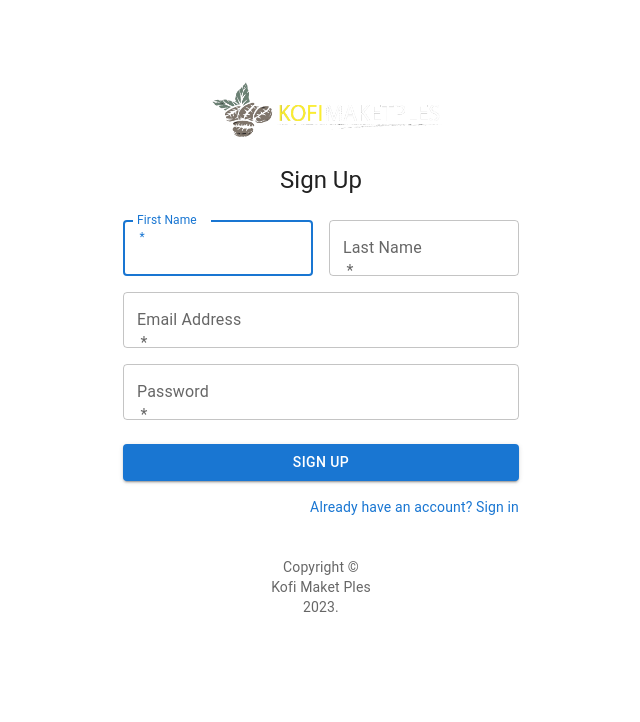
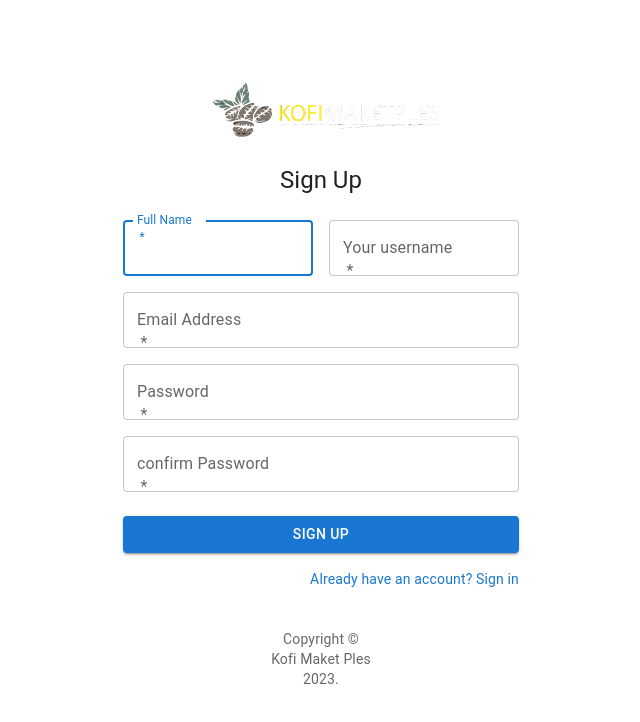
Before and after one commit to jangap411/coffee-market, a React (Create React App) app in the folder client/: page /signup in a window 1280 px wide. Shown: the top 722 px of the page, without its empty margins (319-959 px from the left). Built offline with nearby package versions, Linux system fonts and the light colour scheme.

Commit message:
Added register function with API

```diff
--- a/client/src/pages/register/SignUp.jsx
+++ b/client/src/pages/register/SignUp.jsx
@@ -1,3 +1,4 @@
+import { useState } from "react";
 import Button from "@mui/material/Button";
 import CssBaseline from "@mui/material/CssBaseline";
 import TextField from "@mui/material/TextField";
@@ -9,17 +10,32 @@ import Container from "@mui/material/Container";
 import { createTheme, ThemeProvider } from "@mui/material/styles";
 import { logo } from "../../assets";
 import Copyright from "../../components/Copyright";
+import { axiosInstance } from "../../utils/axiosHeader";
 
 const defaultTheme = createTheme();
 
 const SignUp = () => {
-  const handleSubmit = (event) => {
+  // state
+  const [password, setPassword] = useState("");
+  const [confirmPassword, setConfirmPassword] = useState("");
+  const [username, setUsername] = useState("");
+  const [name, setName] = useState("");
+  const [email, setEmail] = useState("");
+
+  const handleSubmit = async (event) => {
     event.preventDefault();
-    const data = new FormData(event.currentTarget);
-    console.log({
-      email: data.get("email"),
-      password: data.get("password"),
-    });
+    const user = {
+      username,
+      name,
+      password,
+      email,
+    };
+    try {
+      const { data } = await axiosInstance.post("/register", user);
+      console.log(data);
+    } catch (error) {
+      console.error(error);
+    }
   };
 
   return (
@@ -47,23 +63,25 @@ const SignUp = () => {
             <Grid container spacing={2}>
               <Grid item xs={12} sm={6}>
                 <TextField
-                  autoComplete="given-name"
-                  name="firstName"
+                  autoComplete="full-name"
+                  name="fullName"
                   required
                   fullWidth
-                  id="firstName"
-                  label="First Name"
+                  id="fullName"
+                  label="Full Name"
                   autoFocus
+                  onChange={(e) => setName(e.target.value)}
                 />
               </Grid>
               <Grid item xs={12} sm={6}>
                 <TextField
                   required
                   fullWidth
-                  id="lastName"
-                  label="Last Name"
-                  name="lastName"
+                  id="username"
+                  label="Your username"
+                  name="username"
                   autoComplete="family-name"
+                  onChange={(e) => setUsername(e.target.value)}
                 />
               </Grid>
               <Grid item xs={12}>
@@ -74,6 +92,7 @@ const SignUp = () => {
                   label="Email Address"
                   name="email"
                   autoComplete="email"
+                  onChange={(e) => setEmail(e.target.value)}
                 />
               </Grid>
               <Grid item xs={12}>
@@ -84,7 +103,18 @@ const SignUp = () => {
                   label="Password"
                   type="password"
                   id="password"
-                  autoComplete="new-password"
+                  onChange={(e) => setPassword(e.target.value)}
+                />
+              </Grid>
+              <Grid item xs={12}>
+                <TextField
+                  required
+                  fullWidth
+                  name="confirmPassword"
+                  label="confirm Password"
+                  type="password"
+                  id="confirmPassword"
+                  onChange={(e) => setConfirmPassword(e.target.value)}
                 />
               </Grid>
             </Grid>
```
